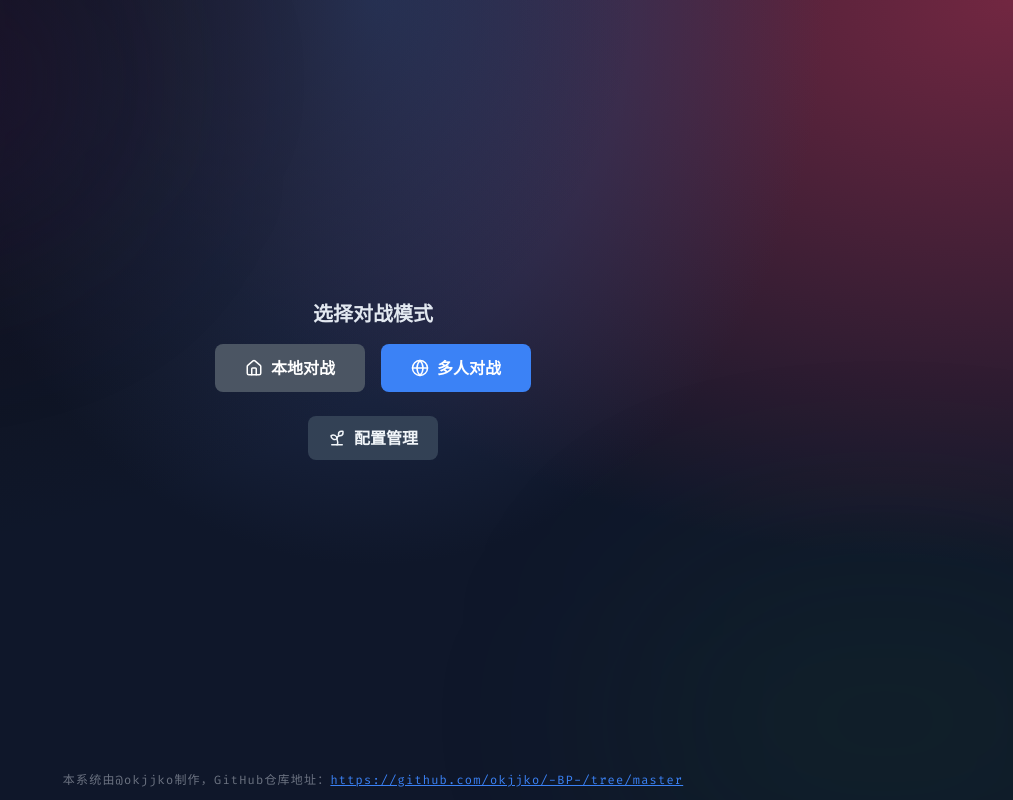
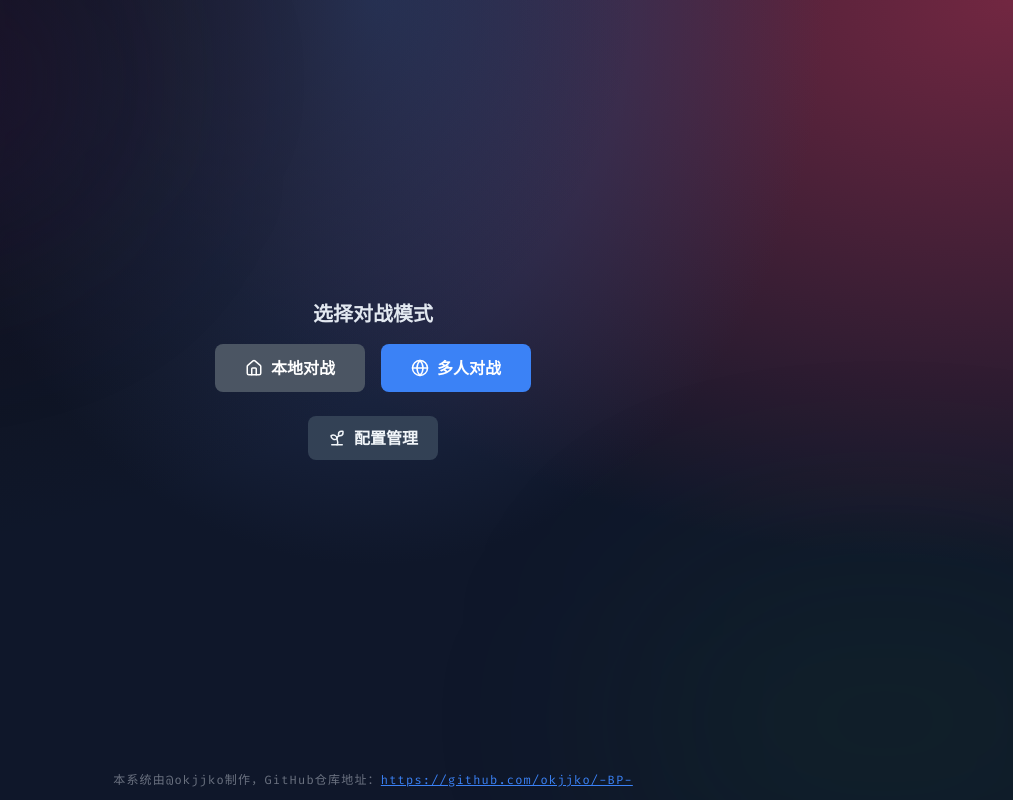
Before and after one commit to okjjko/-BP-, a Vue app: page / in a window 1280 px wide. Shown: the whole page, without its empty margins (267-1280 px from the left). Built offline with nearby package versions, Linux system fonts and the light colour scheme.

Commit message:
更新开源地址

```diff
--- a/src/App.vue
+++ b/src/App.vue
@@ -23,7 +23,7 @@
 
       <!-- 全局页脚 -->
       <footer class="py-3 text-center text-xs text-gray-500 font-mono tracking-widest">
-        本系统由@okjjko制作，GitHub仓库地址：<a href="https://github.com/okjjko/-BP-/tree/master" target="_blank" class="text-pick-blue hover:text-pick-blue-hover underline">https://github.com/okjjko/-BP-/tree/master</a>
+        本系统由@okjjko制作，GitHub仓库地址：<a href="https://github.com/okjjko/-BP-" target="_blank" class="text-pick-blue hover:text-pick-blue-hover underline">https://github.com/okjjko/-BP-</a>
       </footer>
 
       <!-- 植物管理模态框（全局） -->
```
